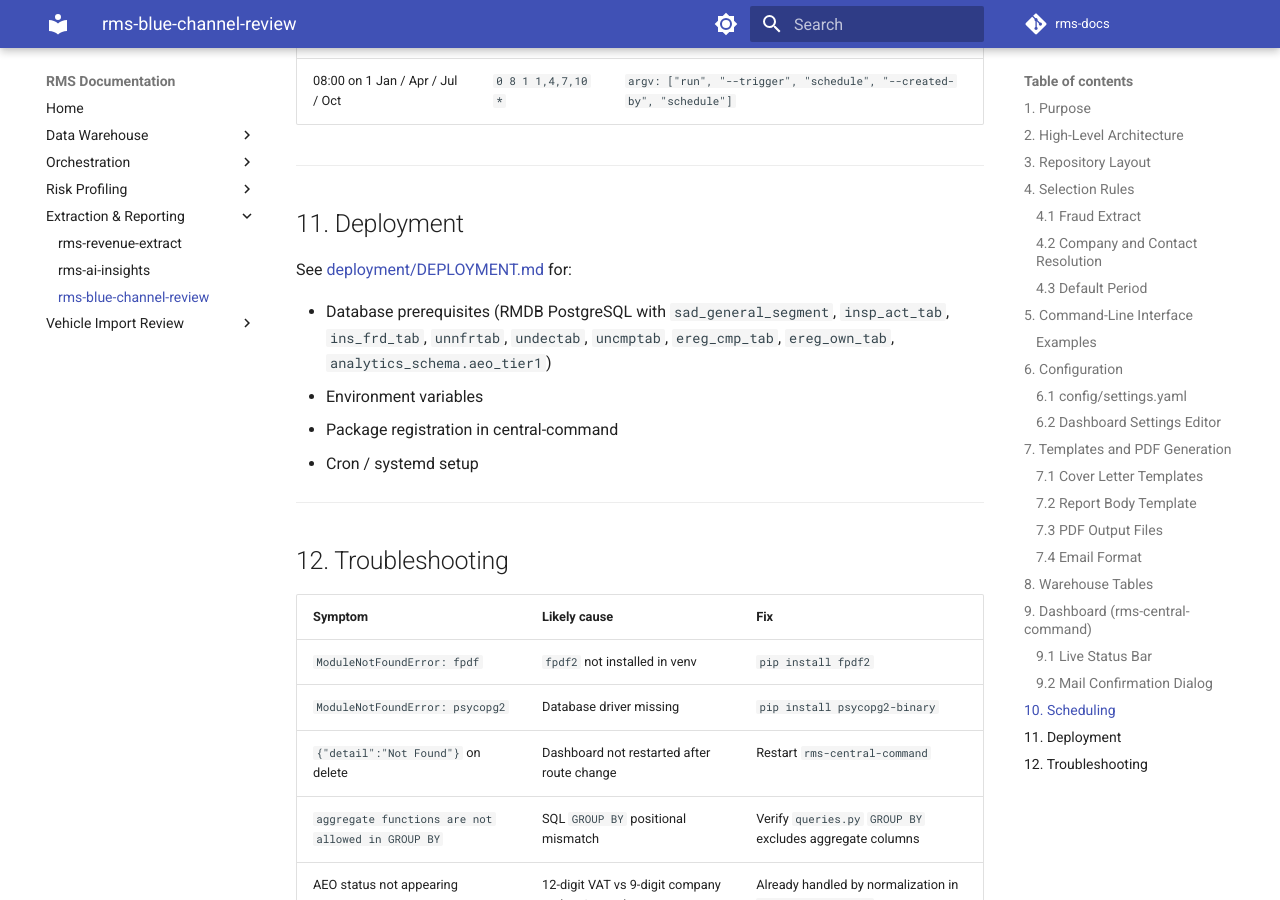
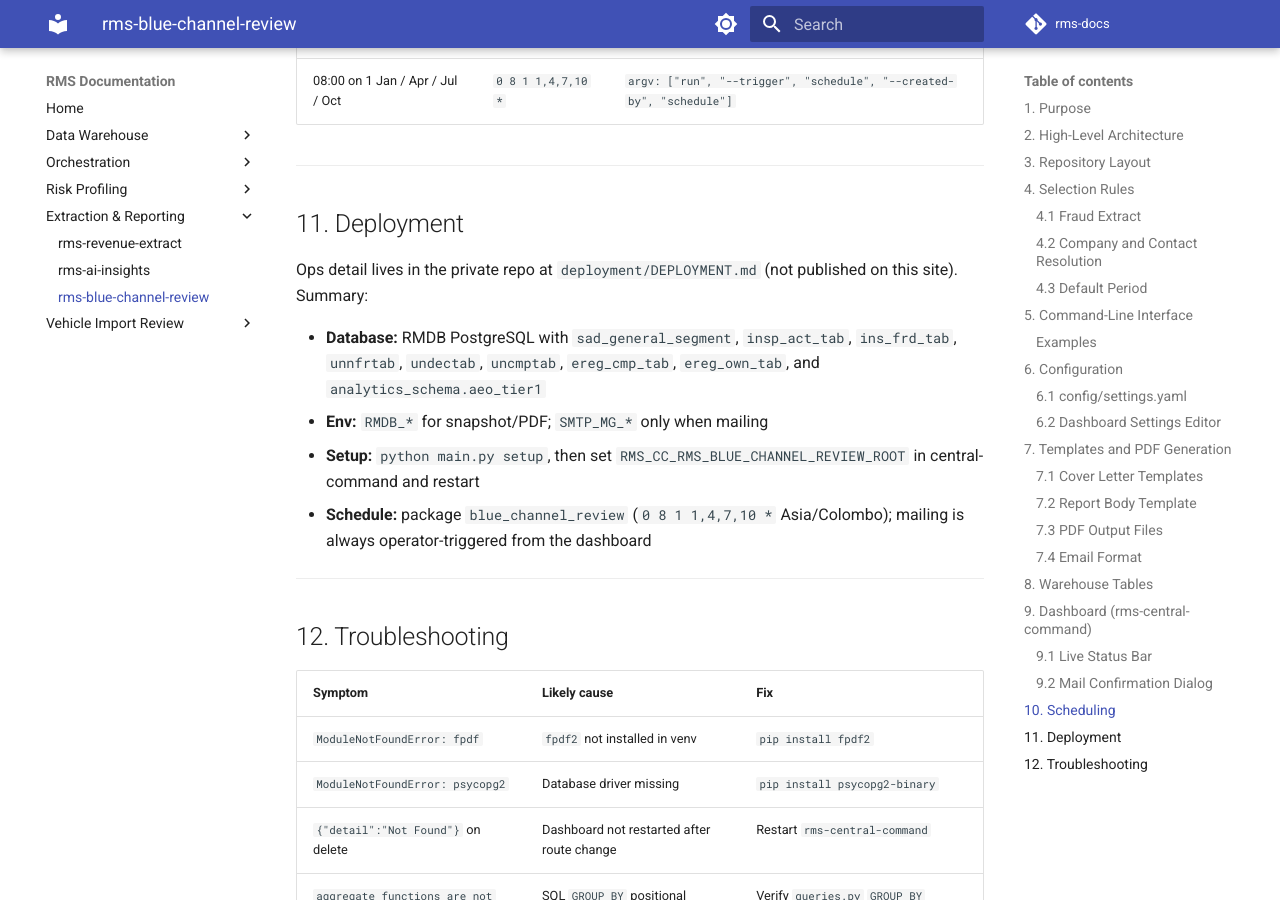
Before and after one commit to uvindu-perera/rms-docs, an MkDocs documentation site: the page built from docs/rms-blue-channel-review.md, in a window 1280 px wide and 900 px high, scrolled down 8287 px. Built offline with MkDocs 1.6.1 and Material for MkDocs 9.7.7, drawn with Linux system fonts in a browser that asks for light colours; comment, search, counter and statistics services are not loaded.

Commit message:
Fix broken DEPLOYMENT.md link so Pages deploy succeeds.
Co-authored-by: Cursor <cursoragent@cursor.com>

```diff
--- a/docs/rms-blue-channel-review.md
+++ b/docs/rms-blue-channel-review.md
@@ -346,12 +346,17 @@ Package `blue_channel_review` runs on a quarterly schedule:
 
 ## 11. Deployment
 
-See [deployment/DEPLOYMENT.md](../deployment/DEPLOYMENT.md) for:
+Ops detail lives in the private repo at `deployment/DEPLOYMENT.md` (not published
+on this site). Summary:
 
-- Database prerequisites (RMDB PostgreSQL with `sad_general_segment`, `insp_act_tab`, `ins_frd_tab`, `unnfrtab`, `undectab`, `uncmptab`, `ereg_cmp_tab`, `ereg_own_tab`, `analytics_schema.aeo_tier1`)
-- Environment variables
-- Package registration in central-command
-- Cron / systemd setup
+- **Database:** RMDB PostgreSQL with `sad_general_segment`, `insp_act_tab`,
+  `ins_frd_tab`, `unnfrtab`, `undectab`, `uncmptab`, `ereg_cmp_tab`,
+  `ereg_own_tab`, and `analytics_schema.aeo_tier1`
+- **Env:** `RMDB_*` for snapshot/PDF; `SMTP_MG_*` only when mailing
+- **Setup:** `python main.py setup`, then set
+  `RMS_CC_RMS_BLUE_CHANNEL_REVIEW_ROOT` in central-command and restart
+- **Schedule:** package `blue_channel_review` (`0 8 1 1,4,7,10 *` Asia/Colombo);
+  mailing is always operator-triggered from the dashboard
 
 ---
 
```
